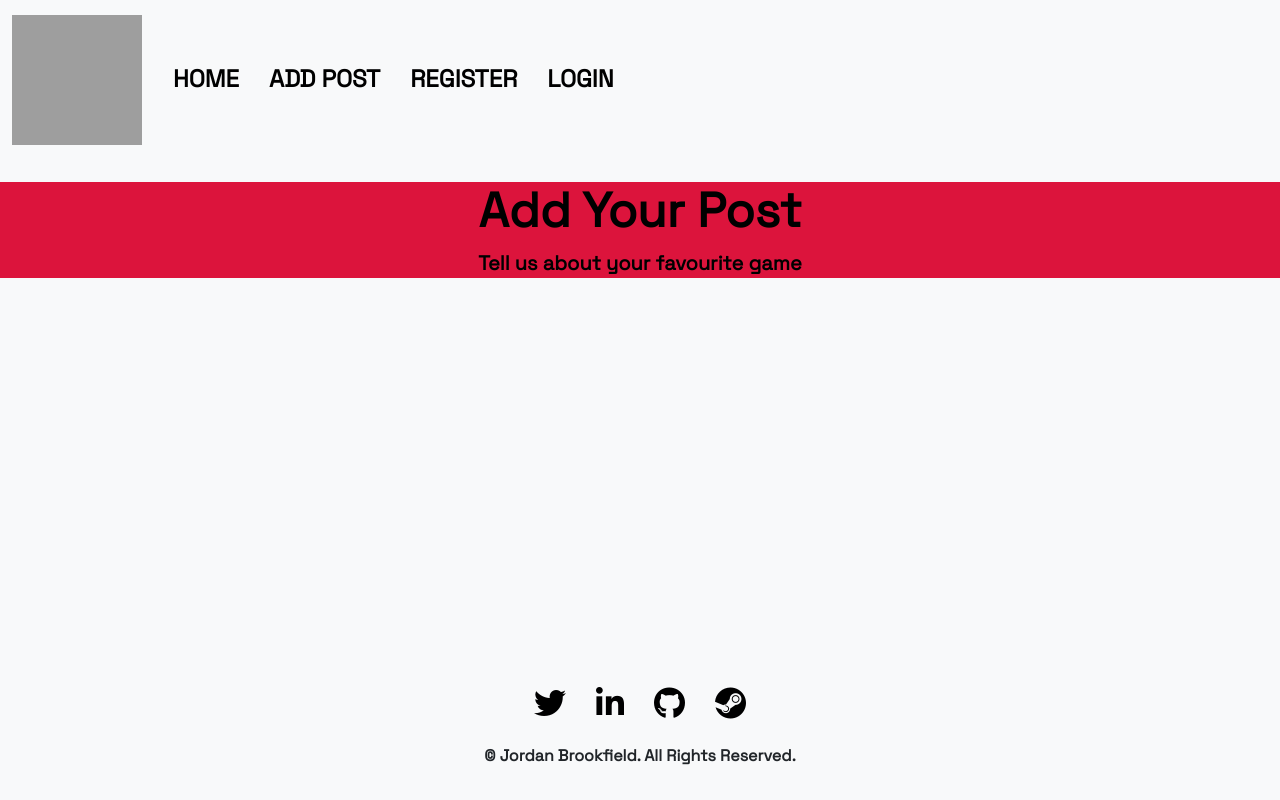
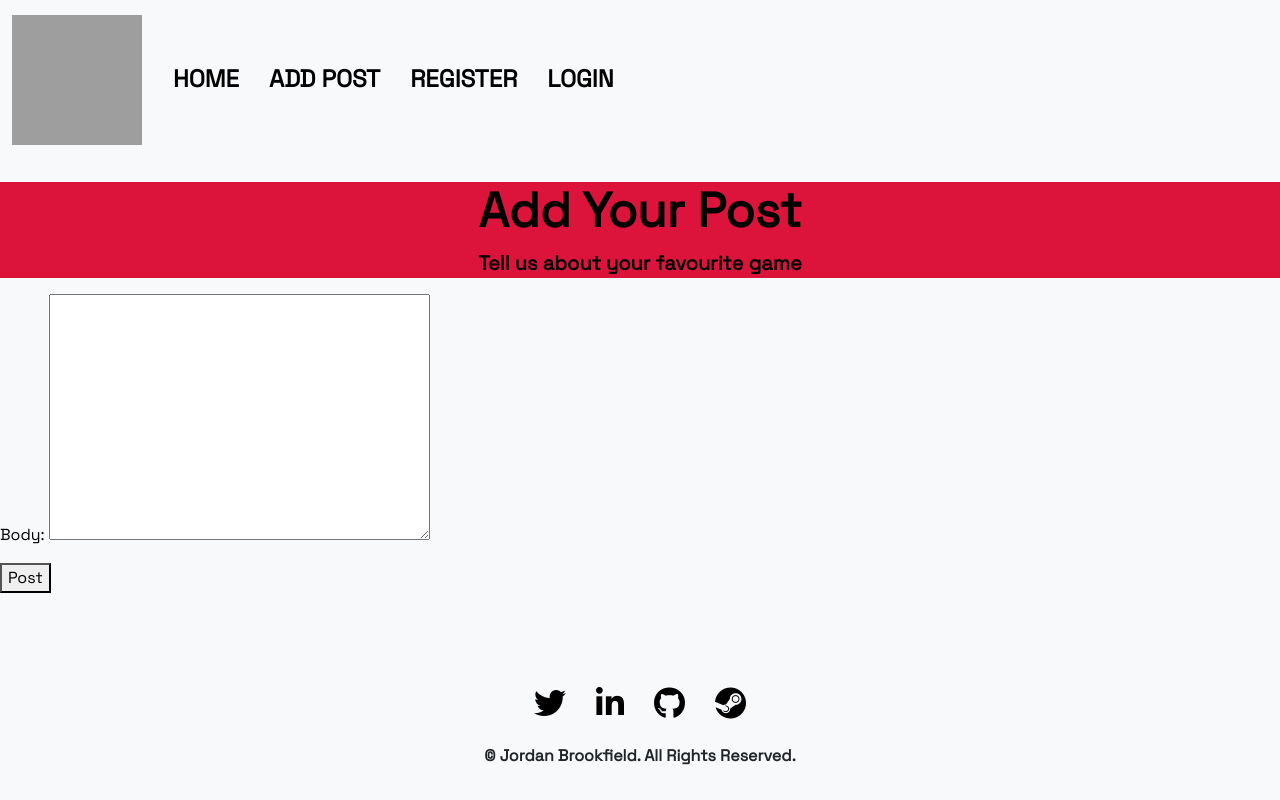
Before and after one commit to jrdnbrkfld/gamernetic, a Django app: template templates/add_post.html in a window 1280 px wide. Run offline with Django 4.2, Linux system fonts and the light colour scheme; the template is opened without the code that fills it: values that come from a table or form of the project are taken from there, others are empty; some libraries are stand-ins or nearby versions; grey boxes are pictures that could not be loaded.

Commit message:
add blog post form

```diff
--- a/templates/add_post.html
+++ b/templates/add_post.html
@@ -2,13 +2,17 @@
 
 {% block content %}
 
-<header>
     <div class="post-caption mt-4">
         <div class="text-center-caption">
             <h1 class="display-5 fw-bolder text-shadow">Add Your Post</h1>
             <p class="lead text-shadow fw-bold">Tell us about your favourite game</p>
         </div>
     </div>
-</header>
+
+    <form method="POST">
+        {% csrf_token %}
+        {{ form.as_p }}
+        <button>Post</button>
+    </form>
 
 {%endblock%}
```
